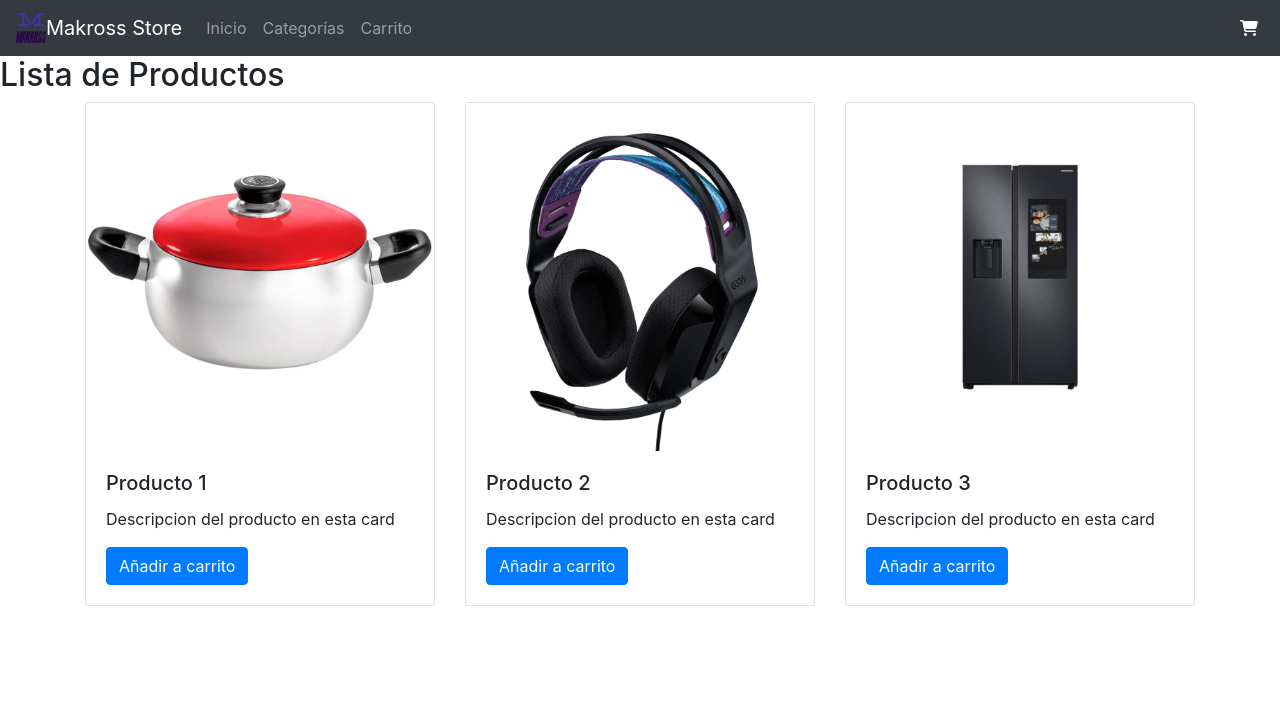
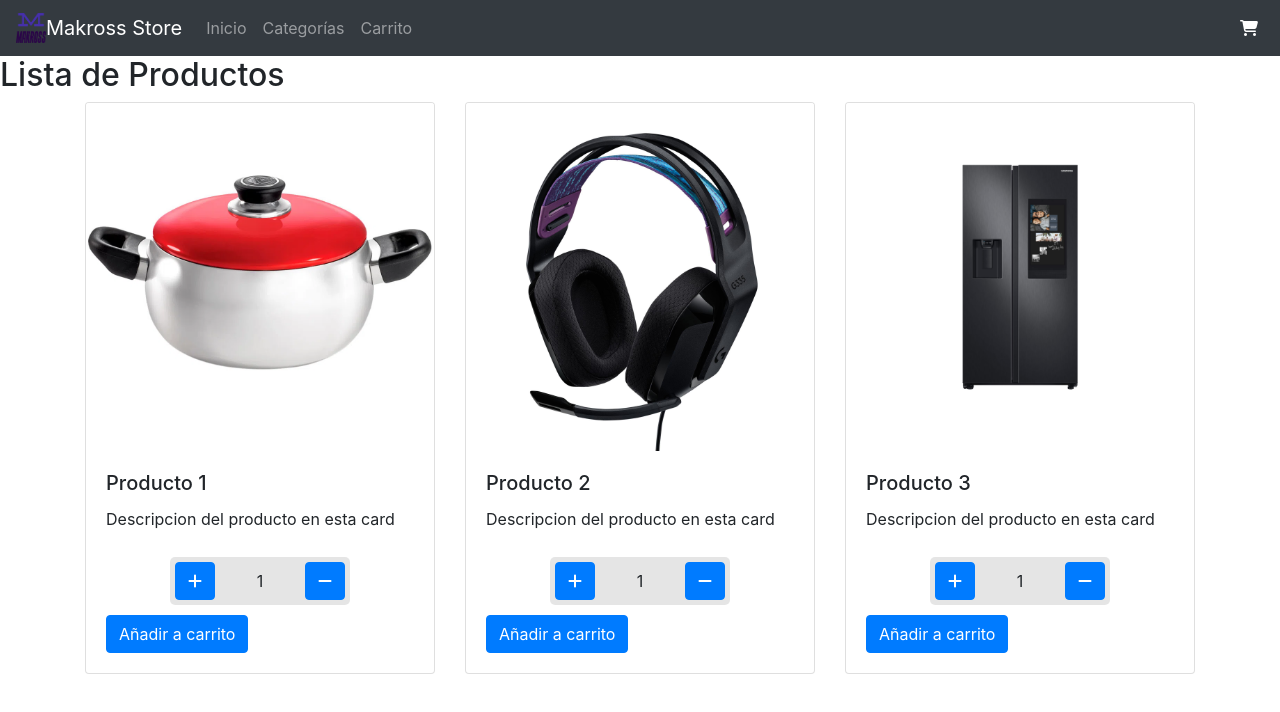
Before and after one commit to Manuel0704/ReactProject, a React (Create React App) app: page / in a window 1280 px wide. Shown: the top 712 px of the page. Built offline with nearby package versions, Linux system fonts and the light colour scheme.

Commit message:
Creacion de componente ItemCount y agregado a ItemListContainer

```diff
--- a/src/App.js
+++ b/src/App.js
@@ -1,5 +1,6 @@
 import NavBar from './components/NavBar/NavBar'
 import ItemListContainer from './components/ItemListContainer/ItemListContainer'
+import ItemCount from './components/ItemCount/ItemCount'
 function App()
 {
   return (
--- a/src/components/Card/Card.js
+++ b/src/components/Card/Card.js
@@ -1,3 +1,5 @@
+import ItemCount from "../ItemCount/ItemCount"
+
 const cardItem = (props) =>
 {
     return <div className="card">
@@ -5,6 +7,7 @@ const cardItem = (props) =>
         <div className="card-body">
             <h5 className="card-title">{props.title}</h5>
             <p className="card-text">Descripcion del producto en esta card</p>
+            <ItemCount stock={10} initial={1}/>
             <button className="btn btn-primary">Añadir a carrito</button>
         </div>
     </div>
--- /dev/null
+++ b/src/components/ItemCount/ItemCount.js
@@ -0,0 +1,36 @@
+import {useState} from 'react'
+import "./estilos/ItemCount.css"
+
+const Counter = (props) =>
+{
+
+    const [counter, setCounter] = useState(props.initial);
+
+    const IncreaseCant = () =>
+    {
+        if(counter < props.stock)
+        {
+            console.log("Cantidad incrementada");
+            setCounter(counter + 1);
+        }
+    }
+
+    const DecreaseCant = () =>
+    {
+        if(counter > 0)
+        {
+            console.log("Cantidad disminuida");
+            setCounter(counter - 1);
+        }
+    }
+
+    return <div className="ItemCounter">
+        <div className="ItemCounter__counter">
+            <button onClick={IncreaseCant} type="button" className="btn btn-primary"><i className="fas fa-plus"></i></button>
+            <p className="ItemCounter__cant">{counter}</p>
+            <button onClick={DecreaseCant} type="button" className="btn btn-primary"><i className="fas fa-minus"></i></button>
+        </div>
+    </div>
+}
+
+export default Counter;
--- /dev/null
+++ b/src/components/ItemCount/estilos/ItemCount.css
@@ -0,0 +1,32 @@
+.ItemCounter {
+  display: -webkit-box;
+  display: -ms-flexbox;
+  display: flex;
+  -webkit-box-orient: vertical;
+  -webkit-box-direction: normal;
+      -ms-flex-direction: column;
+          flex-direction: column;
+  width: 200px;
+  padding: 10px;
+  margin: 0 auto;
+}
+
+.ItemCounter .ItemCounter__counter {
+  display: -webkit-box;
+  display: -ms-flexbox;
+  display: flex;
+  -webkit-box-pack: justify;
+      -ms-flex-pack: justify;
+          justify-content: space-between;
+  -webkit-box-align: center;
+      -ms-flex-align: center;
+          align-items: center;
+  padding: 5px;
+  background-color: rgba(0, 0, 0, 0.1);
+  border-radius: 5px;
+}
+
+.ItemCounter .ItemCounter__cant {
+  margin: 0;
+}
+/*# sourceMappingURL=ItemCount.css.map */
--- /dev/null
+++ b/src/components/ItemCount/estilos/ItemCount.scss
@@ -0,0 +1,22 @@
+.ItemCounter
+{
+    display: flex;
+    flex-direction: column;
+    width: 200px;
+    padding: 10px;
+    margin: 0 auto;
+    // background-color: rgb(139, 199, 199);
+    .ItemCounter__counter
+    {
+        display: flex;
+        justify-content: space-between;
+        align-items: center;
+        padding: 5px;
+        background-color: rgba(0, 0, 0, 0.1);
+        border-radius: 5px;
+    }
+    .ItemCounter__cant
+    {
+        margin: 0;
+    }
+}
```
Also changed, not shown: 1 other file (tests, documents, lock files or other folders).
